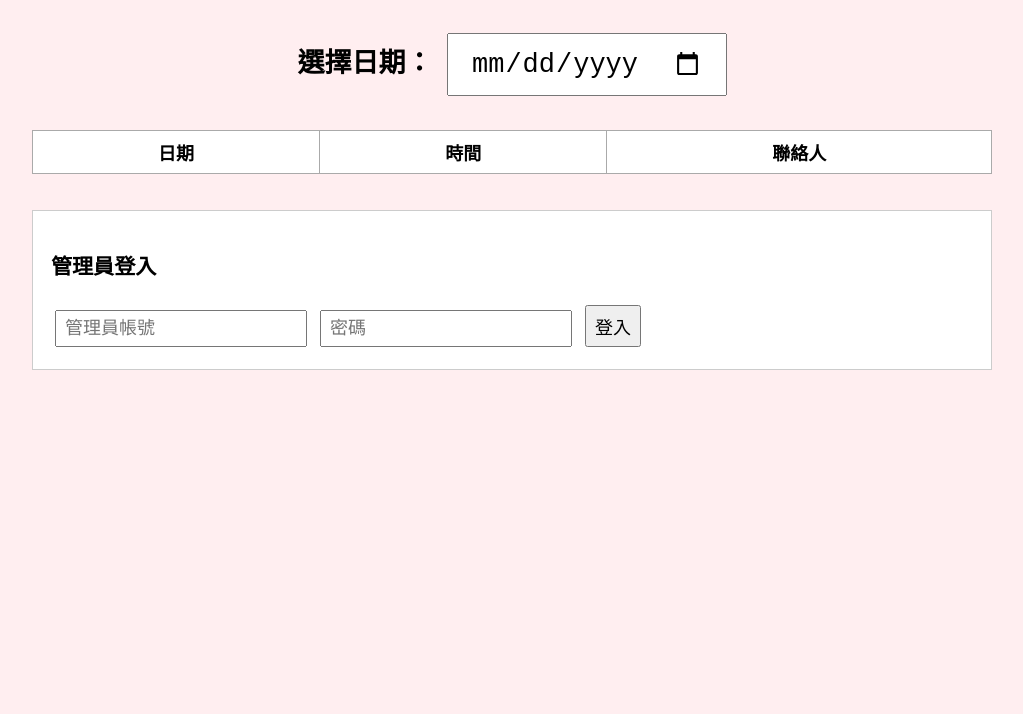
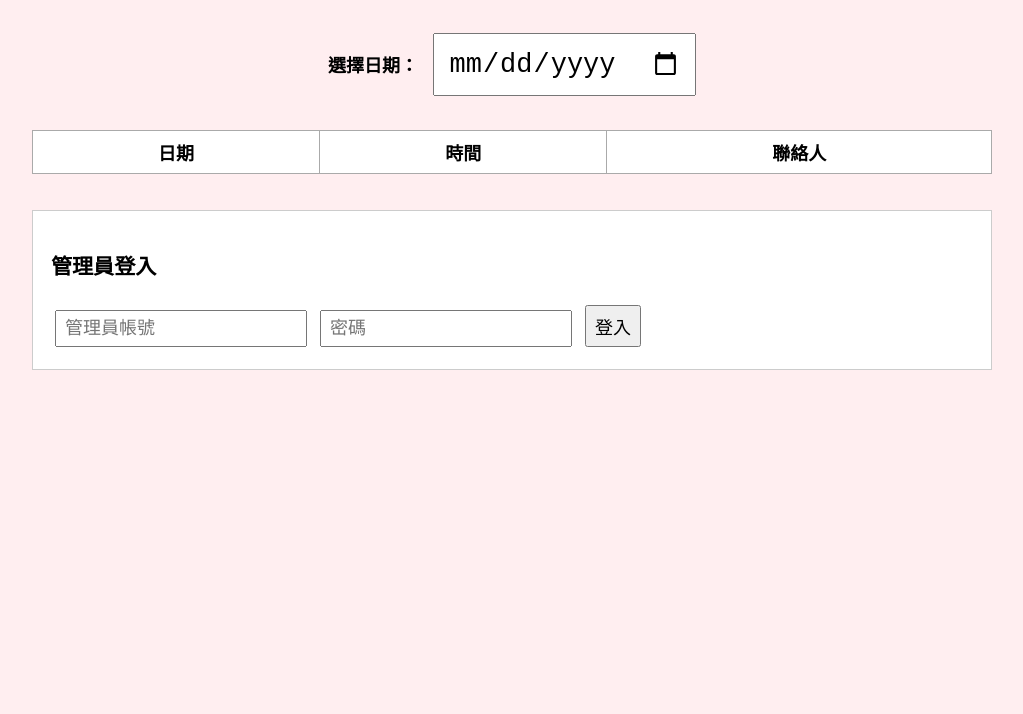
Before and after one commit to Gwentw2/kss4F, a plain HTML site: page index.html in a window 1280 px wide. Shown: the part 86-800 px from the top of the page, without its empty margins (128-1151 px from the left). Drawn offline with nearby package versions, Linux system fonts and the light colour scheme.

Commit message:
Update index.html

```diff
--- a/index.html
+++ b/index.html
@@ -23,12 +23,12 @@
     }
 
     label[for="datePicker"] {
-    font-size: 1.5em;
+    font-size: 1em;
     font-weight: bold;
     }
 
     #datePicker {
-      padding: 0.5em 0.8em;
+      padding: 0.5em 0.5em;
       font-size: 1.5em;
       margin: 1rem 0;
     }
```
